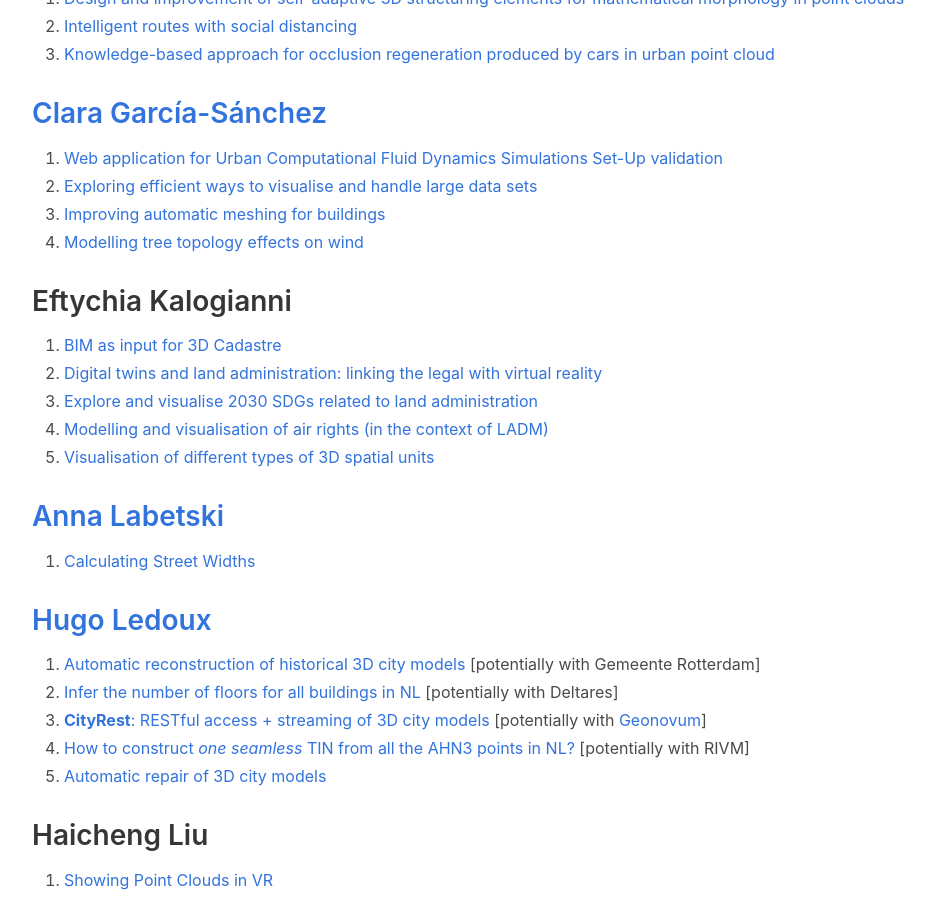
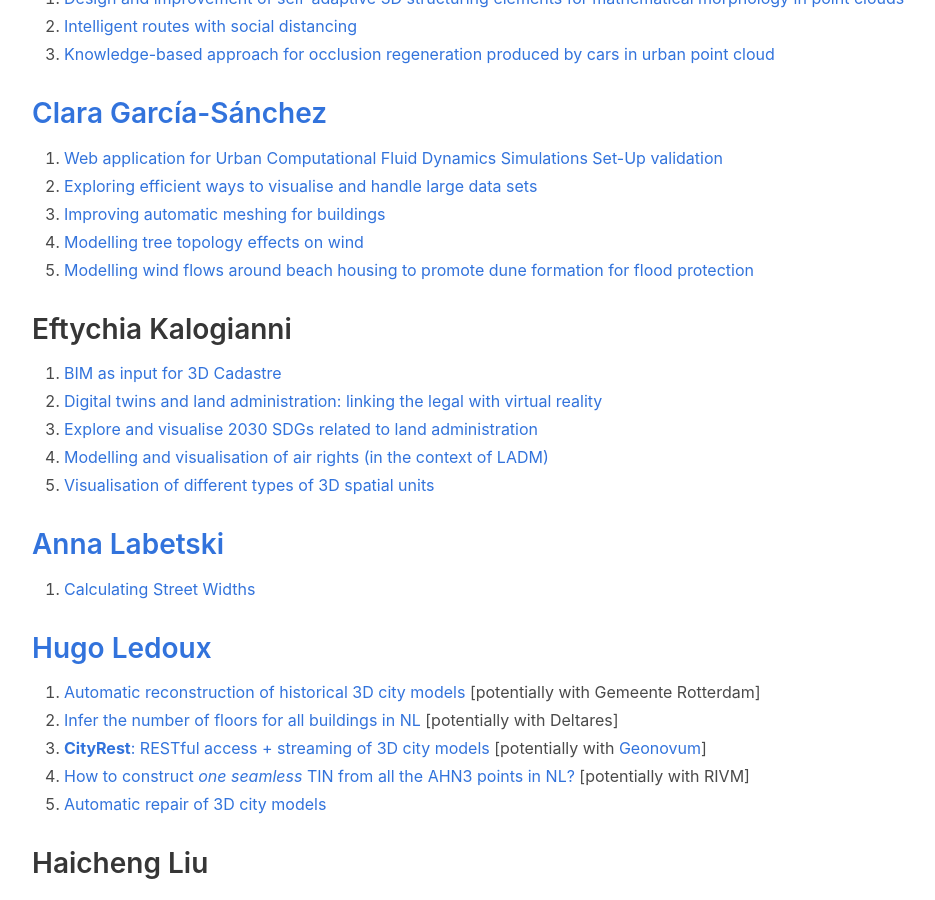
Before and after one commit to tudelft3d/geo2020, a Jekyll site: the page built from potentialtopics/index.md, in a window 1280 px wide and 900 px high, scrolled down 1425 px. Shown: the whole window, without its empty margins (32-967 px from the left). Built offline with Jekyll 4.4.1, drawn with Linux system fonts in a browser that asks for light colours; nearby versions of some CDN libraries.

Commit message:
Added dunes topic

```diff
--- a/potentialtopics/index.md
+++ b/potentialtopics/index.md
@@ -53,6 +53,7 @@ permalink: /potentialtopics/
 2. [Exploring efficient ways to visualise and handle large data sets](https://3d.bk.tudelft.nl/education/msctopics/#exploring-efficient-ways-to-visualize-and-handle-large-data-sets)
 3. [Improving automatic meshing for buildings](https://3d.bk.tudelft.nl/education/msctopics/#improving-automatic-meshing-for-buildings)
 4. [Modelling tree topology effects on wind](https://3d.bk.tudelft.nl/education/msctopics/#modelling-tree-topology-effects-on-wind)
+5. [Modelling wind flows around beach housing to promote dune formation for flood protection](https://3d.bk.tudelft.nl/education/msctopics/#modelling-wind-flows-around-beach-housing-to-promote-dune-formation-for-flood-protection)
 
 
 ## Eftychia Kalogianni
```
